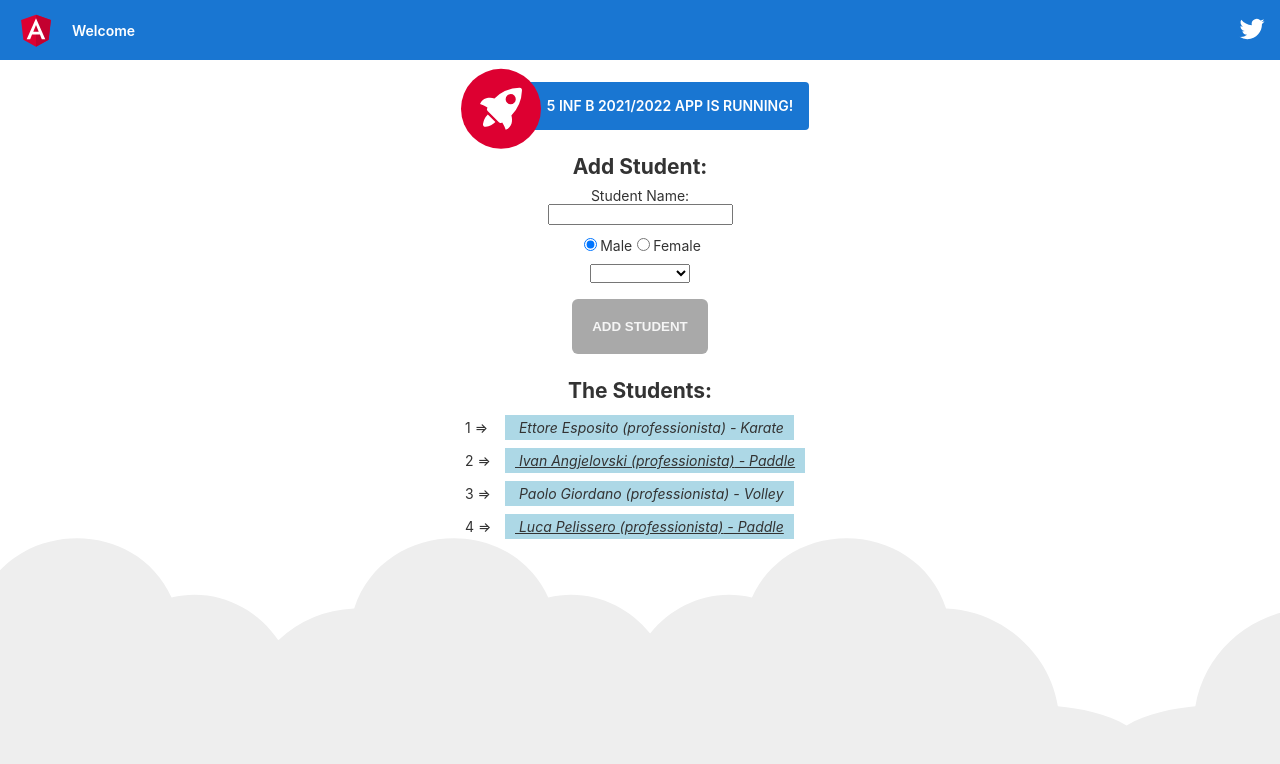
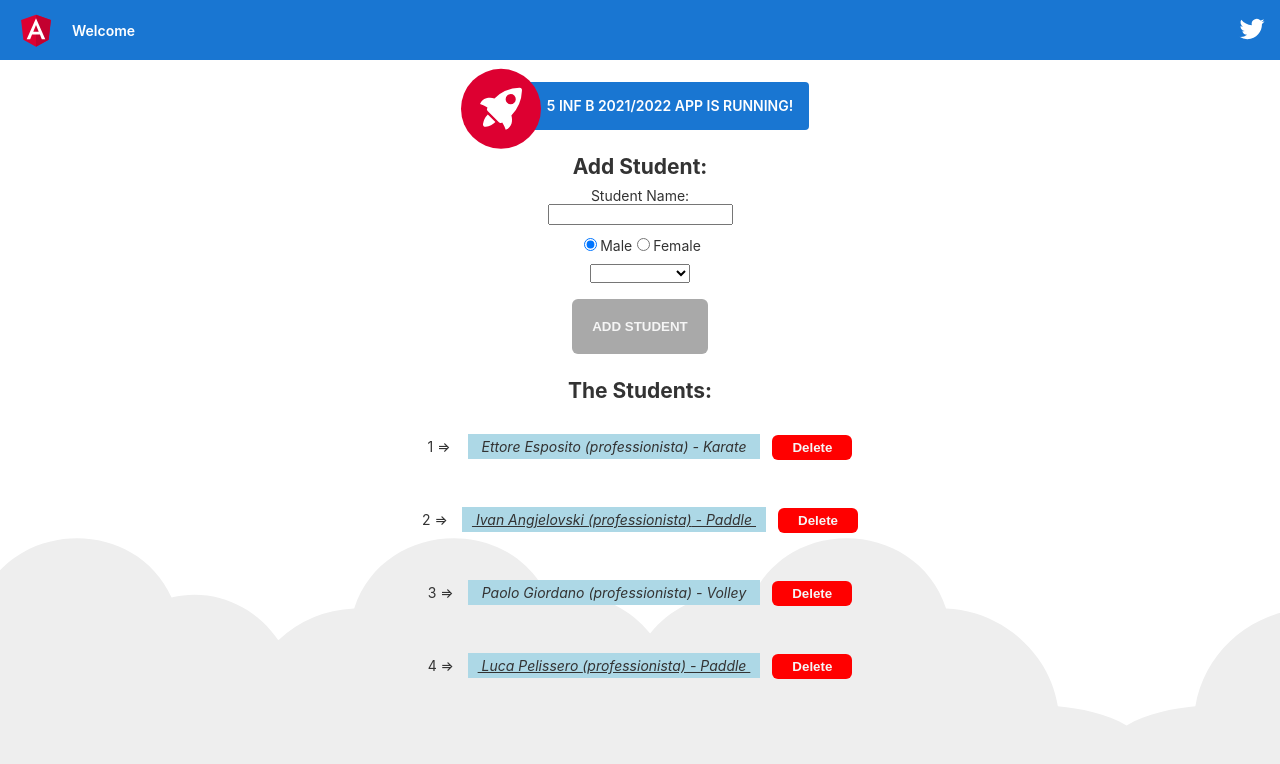
Before and after one commit to vallauri-ict/angular-course-ivan-angjelovski, an Angular app: page / in a window 1280 px wide. Shown: the top 764 px of the page. Built offline with nearby package versions, Linux system fonts and the light colour scheme.

Commit message:
Lesson 4 - Step 1: Delete student button

```diff
--- a/src/app/app.component.css
+++ b/src/app/app.component.css
@@ -19,6 +19,13 @@
     margin: 16px auto;
     border: none;
     border-radius: 6px;
+}
+
+button.delete {
+    background-color: red;
+    margin-left: 12px;
+    padding-top: 5px;
+    padding-bottom: 5px;
 }
 
 button:disabled {
--- a/src/app/app.component.html
+++ b/src/app/app.component.html
@@ -46,7 +46,7 @@
 
   <h2>Add Student:</h2>
   <label for="txtName">Student Name:</label>
-  <!-- [(binding bidirezionale)] -->
+  <!-- [(binding bidirezionale)], prende e manda, se ci sono solo le [] prende solo -->
   <input type="text" id="txtName" #txtName [(ngModel)]="studentName">
 
   <div class="gender-selection">
@@ -79,6 +79,7 @@
   <div class="student" *ngFor="let item of studentList; let i = index">
     <span>{{ i + 1 }} => </span>
     <app-student [student]="item"></app-student>
+    <button class="delete" (click)="onDeleteStudent(i)">Delete</button>
   </div>
 
 </div>
--- a/src/app/app.component.ts
+++ b/src/app/app.component.ts
@@ -29,7 +29,8 @@
     "Paddle",
     "Volley",
     "Tennis",
-    "Lifting"
+    "Lifting",
+    "Basket"
   ];
 
   studentList:any[] = [];
@@ -55,4 +56,8 @@
     this.studentName = "";
     this.txtName.nativeElement.focus();
   }
+
+  onDeleteStudent(index:number) {
+    this.studentList.splice(index, 1);
+  }
 }
```
